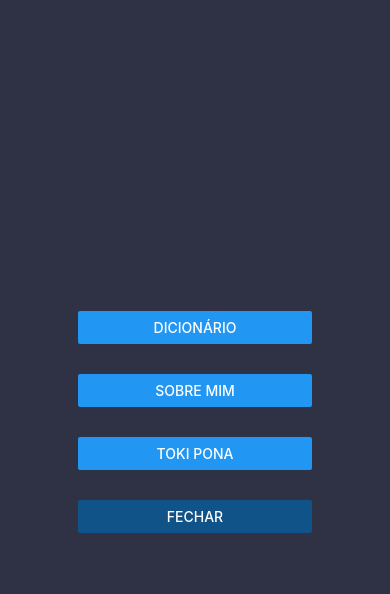
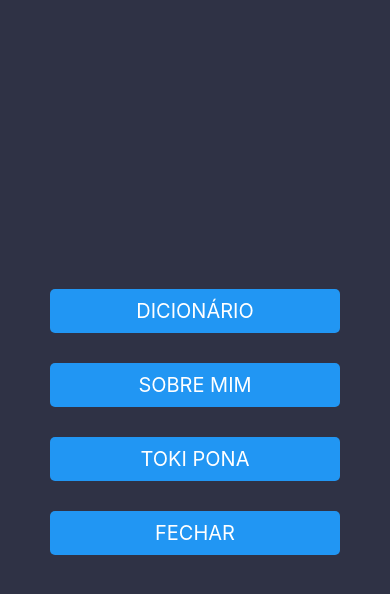
Before and after one commit to Seralto/toki-pona, a React Native app: screen / in a window 390 px wide. Both pictures are taken after a click on the button "MENU". Shown: the top 594 px of the page. Built offline with nearby package versions, Linux system fonts and the light colour scheme.

Commit message:
Modal buttons adjusts

```diff
--- a/components/OptionsModal.js
+++ b/components/OptionsModal.js
@@ -1,5 +1,12 @@
 import React from "react";
-import { View, Modal, Button, StyleSheet } from "react-native";
+import {
+  View,
+  Modal,
+  Button,
+  StyleSheet,
+  TouchableOpacity,
+  Text,
+} from "react-native";
 
 const OptionsModal = ({
   page,
@@ -12,44 +19,38 @@ const OptionsModal = ({
     <Modal visible={modalVisibility} animationType="slide">
       <View style={styles.optionsModal}>
         {page !== "translator" && (
-          <View style={styles.button}>
-            <Button
-              onPress={() => onChangePage("translator")}
-              title={text.pages.translator}
-            />
-          </View>
+          <TouchableOpacity onPress={() => onChangePage("translator")}>
+            <Text style={styles.button}>
+              {text.pages.translator.toUpperCase()}
+            </Text>
+          </TouchableOpacity>
         )}
 
         {page !== "dictionary" && (
-          <View style={styles.button}>
-            <Button
-              onPress={() => onChangePage("dictionary")}
-              title={text.pages.dictionary}
-            />
-          </View>
+          <TouchableOpacity onPress={() => onChangePage("dictionary")}>
+            <Text style={styles.button}>
+              {text.pages.dictionary.toUpperCase()}
+            </Text>
+          </TouchableOpacity>
         )}
 
-        <View style={styles.button}>
-          <Button
-            onPress={() => onChangePage("about")}
-            title={text.pages.aboutMe}
-          />
-        </View>
+        {/* {page !== "about" && ( */}
+        <TouchableOpacity onPress={() => onChangePage("about")}>
+          <Text style={styles.button}>{text.pages.aboutMe.toUpperCase()}</Text>
+        </TouchableOpacity>
+        {/* )} */}
 
-        <View style={styles.button}>
-          <Button
-            onPress={() => onChangePage("tokipona")}
-            title={text.pages.tokiPona}
-          />
-        </View>
+        {page !== "tokipona" && (
+          <TouchableOpacity onPress={() => onChangePage("tokipona")}>
+            <Text style={styles.button}>
+              {text.pages.tokiPona.toUpperCase()}
+            </Text>
+          </TouchableOpacity>
+        )}
 
-        <View style={styles.button}>
-          <Button
-            color="#0f5389"
-            onPress={() => onShowModal(false)}
-            title={text.close}
-          />
-        </View>
+        <TouchableOpacity onPress={() => onShowModal(false)}>
+          <Text style={styles.button}>{text.close.toUpperCase()}</Text>
+        </TouchableOpacity>
       </View>
     </Modal>
   );
@@ -60,11 +61,17 @@ const styles = StyleSheet.create({
     flex: 1,
     backgroundColor: "#2f3245",
     justifyContent: "center",
-    alignItems: "center",
   },
   button: {
-    width: "60%",
+    backgroundColor: "#2196f3",
+    textAlign: "center",
+    color: "#fff",
+    fontSize: 20,
+    paddingVertical: 10,
+    paddingHorizontal: 40,
     marginVertical: 15,
+    marginHorizontal: 50,
+    borderRadius: 5,
   },
 });
 
```
